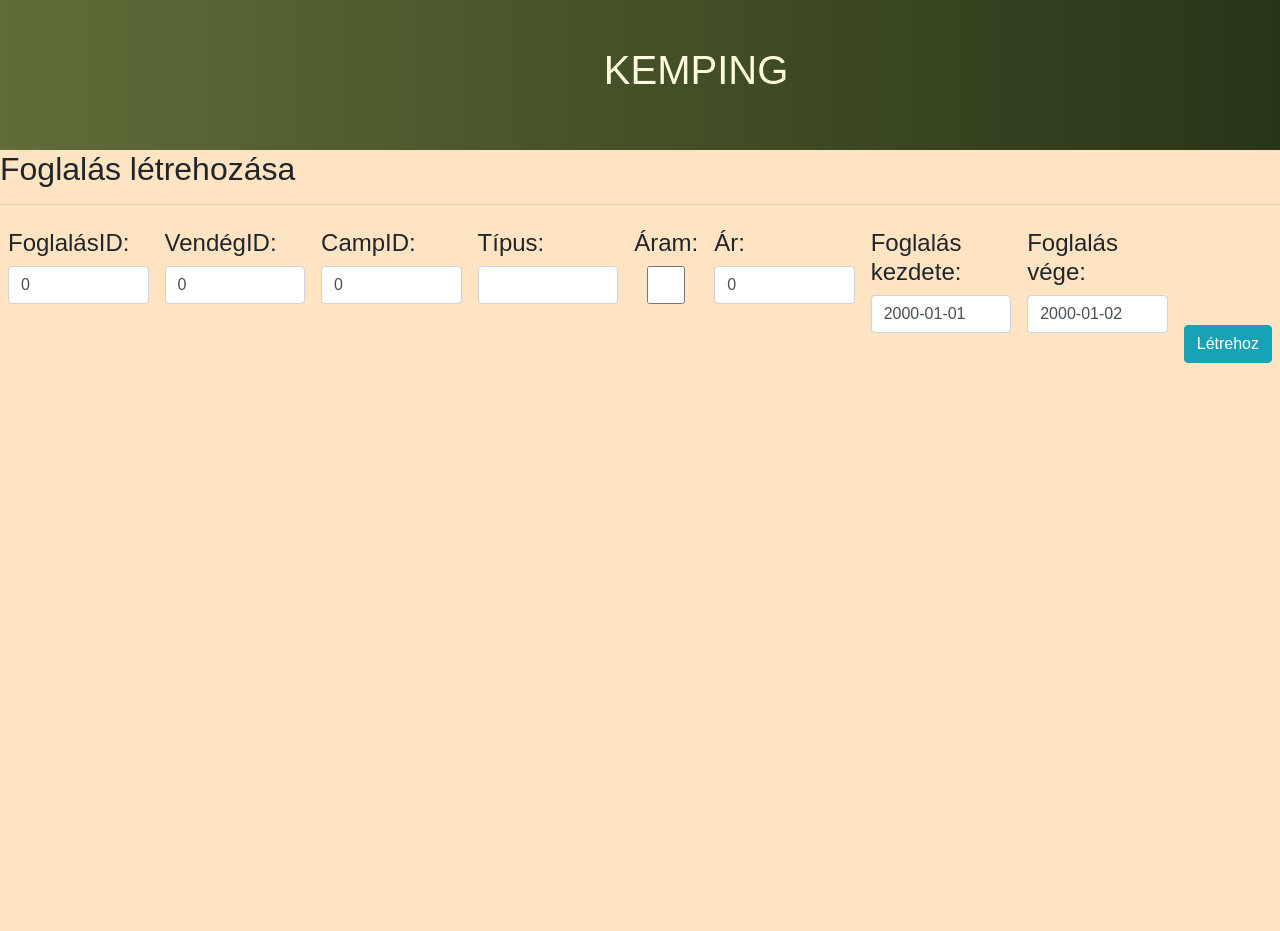
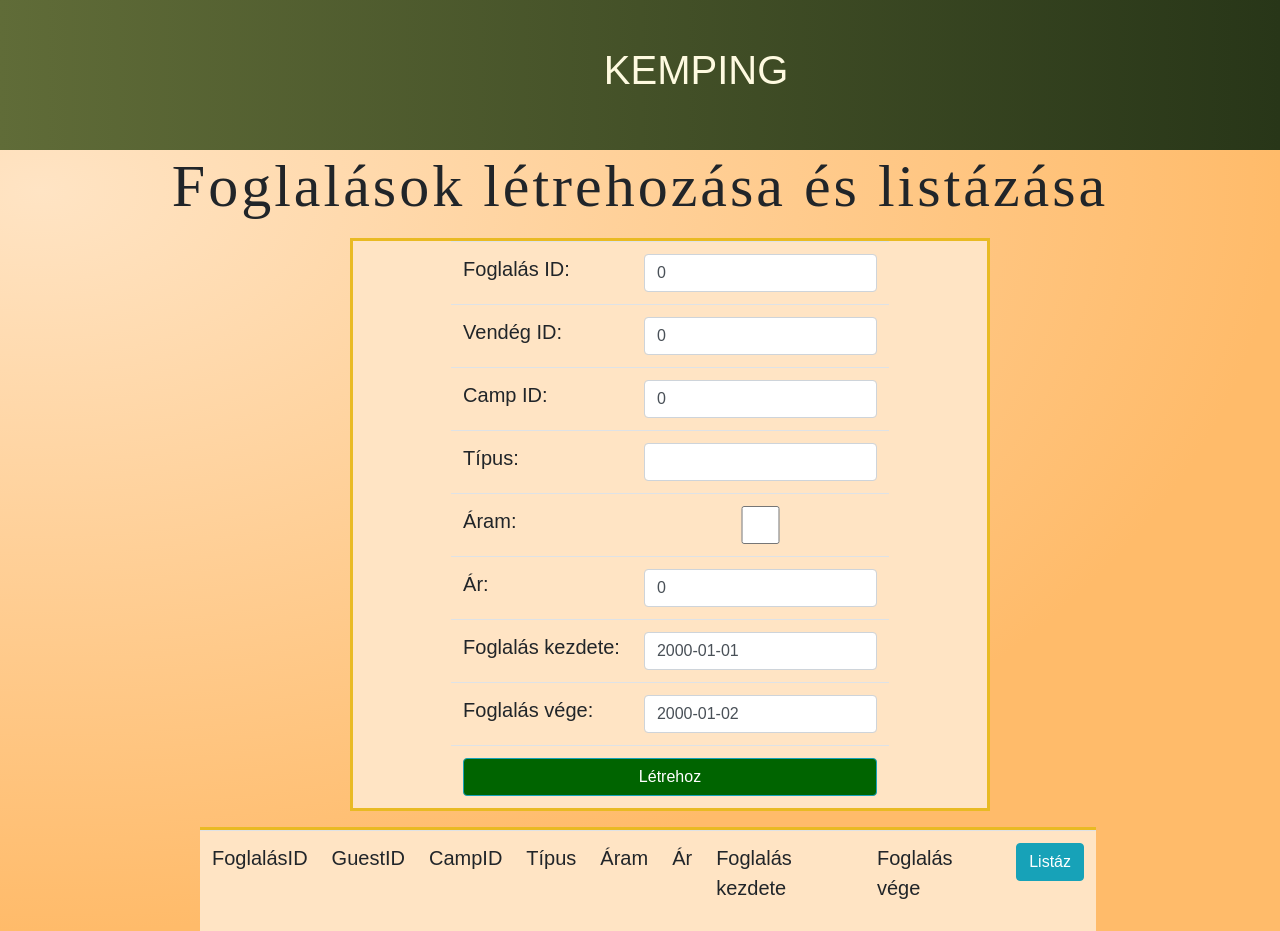
Before and after one commit to L0ggeRs/afp2_exception, a React (Create React App) app in the folder frontend/: page /foglalas in a window 1280 px wide. Before the commit the page ends 800 px from the top, so only its background shows below. Built offline with nearby package versions, Linux system fonts and the light colour scheme; the HTML template or start-up script is replaced by a standard one; what flux would draw is missing.

Commit message:
Update: Foglalás oldal rendezése

```diff
--- a/frontend/src/component/Pages/ReservationAddForm.js
+++ b/frontend/src/component/Pages/ReservationAddForm.js
@@ -1,6 +1,9 @@
 import React from "react";
 import ErrorMessageWell from "../ErrorMessageWell";
 import * as actions from "../../action/ReservationAction";
+import "./ReservationAddForm.css";
+import ReservationList from "../ReservationList";
+
 
 
 class ReservationAddForm extends React.Component {
@@ -49,14 +52,16 @@ class ReservationAddForm extends React.Component {
     }
     render() {
         return (
-            <div>
+            <div className="ReservationAddForm">
+                <h3 className="text-center ReserveCim">Foglalások létrehozása és listázása</h3>
+                <div className="table-responsive">
                 <ErrorMessageWell/>
-                <h2>Foglalás létrehozása</h2>
-                <hr/>
-                <form className="myform">
-                    <div className="d-flex justify-content-md-end">
-                        <div className="p-2">
-                            <h4>FoglalásID:</h4>
+                    <table className="table ReserveTablazat">
+                        <tbody>
+
+                        <tr>
+                            <td>Foglalás ID:</td>
+                            <td>
                             <input className={"form-control myinput"}
                                    type={"text"}
                                    value={this.state.ReserveID}
@@ -66,9 +71,12 @@ class ReservationAddForm extends React.Component {
                                        this.setState(st);
                                    }}
                             />
-                        </div>
-                        <div className="p-2">
-                            <h4>VendégID:</h4>
+                            </td>
+                        </tr>
+
+                        <tr>
+                            <td>Vendég ID:</td>
+                            <td>
                             <input className={"form-control myinput"}
                                    type={"text"}
                                    value={this.state.GuestID}
@@ -78,9 +86,12 @@ class ReservationAddForm extends React.Component {
                                        this.setState(st);
                                    }}
                             />
-                        </div>
-                        <div className="p-2">
-                            <h4>CampID:</h4>
+                            </td>
+                        </tr>
+
+                        <tr>
+                            <td>Camp ID:</td>
+                        <td>
                             <input className={"form-control myinput"}
                                    type={"text"}
                                    value={this.state.CampID}
@@ -90,9 +101,12 @@ class ReservationAddForm extends React.Component {
                                        this.setState(st);
                                    }}
                             />
-                        </div>
-                        <div className="p-2">
-                            <h4>Típus:</h4>
+                        </td>
+                        </tr>
+
+                        <tr>
+                            <td>Típus:</td>
+                        <td>
                             <input className={"form-control myinput"}
                                    type={"text"}
                                    list={"type"}
@@ -107,10 +121,12 @@ class ReservationAddForm extends React.Component {
                                 <option value={"Karaván"} id={"1"}></option>
                                 <option value={"Sátor"} id={"0"}></option>
                             </datalist>
+                        </td>
+                        </tr>
 
-                        </div>
-                        <div className="p-2">
-                            <h4>Áram:</h4>
+                        <tr>
+                            <td>Áram:</td>
+                        <td>
                             <input className={"form-control myinput"} type="checkbox"
                                    value={this.state.Electricity}
                                    onChange={(e) => {
@@ -119,9 +135,12 @@ class ReservationAddForm extends React.Component {
                                        this.setState(st);
                                    }}
                             />
-                        </div>
-                        <div className="p-2">
-                        <h4>Ár:</h4>
+                        </td>
+                        </tr>
+
+                        <tr>
+                            <td>Ár:</td>
+                            <td>
                         <input className={"form-control myinput"} type={"string"}
                                value={this.state.Price}
                                onChange={(e) => {
@@ -130,9 +149,12 @@ class ReservationAddForm extends React.Component {
                                    this.setState(st);
                                }}
                         />
-                        </div>
-                        <div className="p-2">
-                            <h4>Foglalás kezdete:</h4>
+                            </td>
+                        </tr>
+
+                        <tr>
+                            <td>Foglalás kezdete:</td>
+                            <td>
                             <input className={"form-control myinput"} type={"string"}
                                    value={this.state.ReservationStart}
                                    onChange={(e) => {
@@ -141,9 +163,12 @@ class ReservationAddForm extends React.Component {
                                        this.setState(st);
                                    }}
                             />
-                        </div>
-                        <div className="p-2">
-                            <h4>Foglalás vége:</h4>
+                            </td>
+                        </tr>
+
+                        <tr>
+                            <td>Foglalás vége:</td>
+                            <td>
                             <input className={"form-control myinput"} type={"string"}
                                    value={this.state.ReservationEnd}
                                    onChange={(e) => {
@@ -152,11 +177,14 @@ class ReservationAddForm extends React.Component {
                                        this.setState(st);
                                    }}
                             />
-                        </div>
-                        <div className="p-2">
-                            <br/><br/><br/><br/>
+                            </td>
+                        </tr>
+
+                        <tr>
+                            <td
+                                colSpan={2}>
                             <button type={"submit"}
-                                    className="btn btn-info"
+                                    className="btn btn-info ReserveBtn"
                                     onClick={() => {
                                         this.whichType(this.state.camping_style);
                                         this.IsPrice(this.state.Price);
@@ -168,9 +196,15 @@ class ReservationAddForm extends React.Component {
                                     }}
                             >Létrehoz
                             </button>
-                        </div>
+                            </td>
+                        </tr>
+                        </tbody>
+                    </table>
+
+                    <div className="ReserveList">
+                <ReservationList></ReservationList>
                     </div>
-                </form>
+            </div>
             </div>
         );
     }
```
